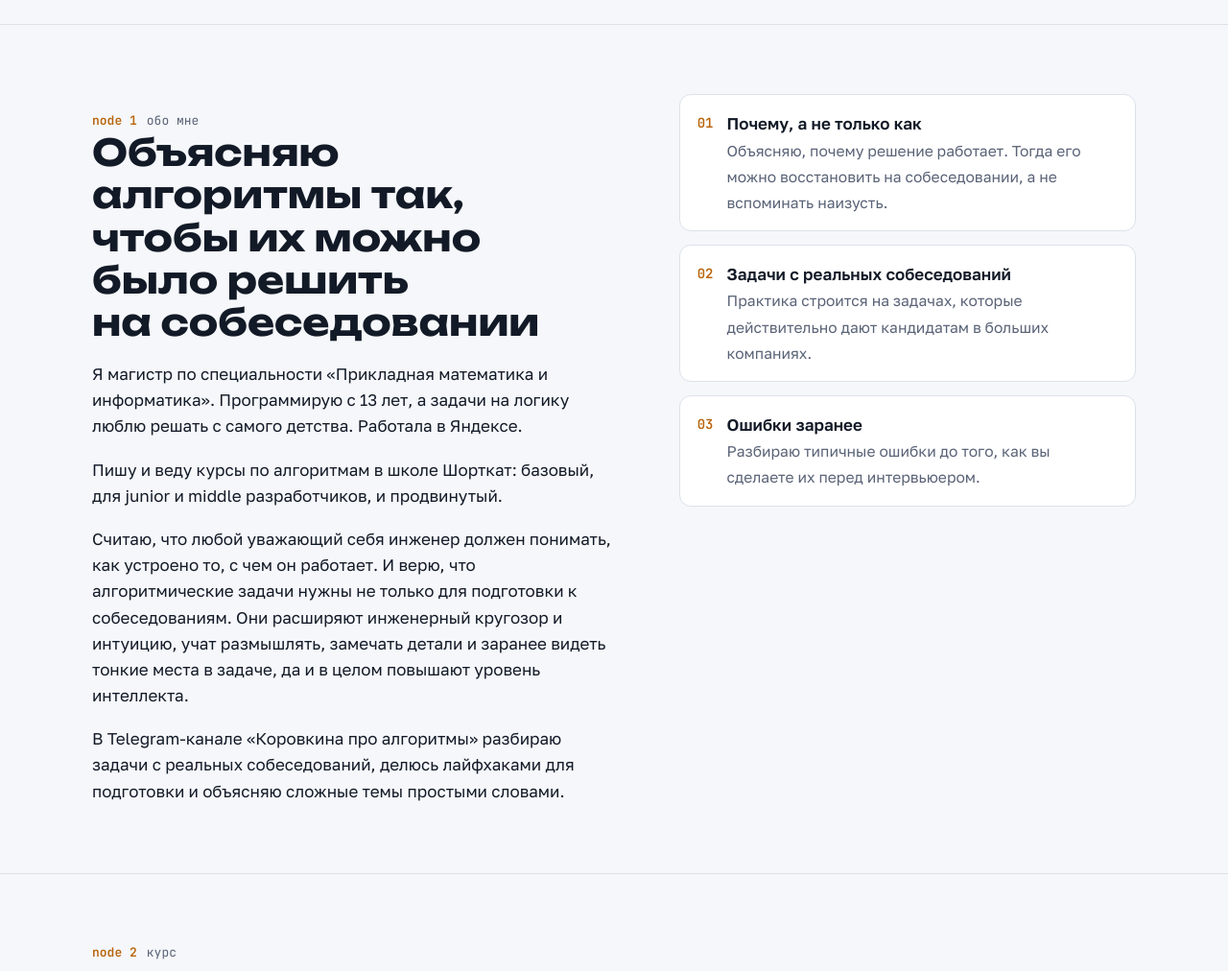
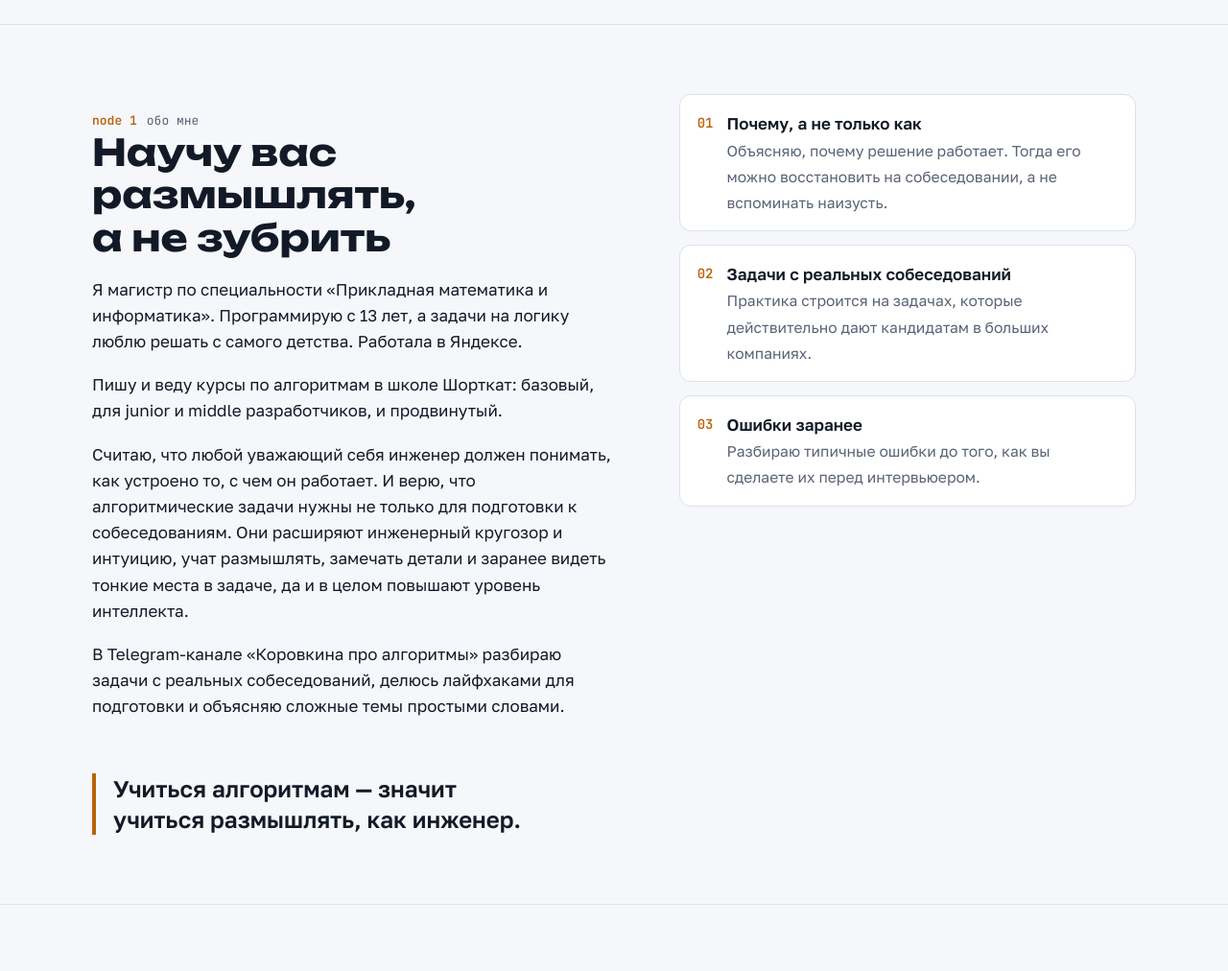
Before and after one commit to korovkina/korovkina-site, a plain HTML site: page index.html in a window 1280 px wide. Shown: the part 760-1772 px from the top of the page at 96% size. Drawn offline with Linux system fonts and the light colour scheme.

Commit message:
Обо мне: короткий заголовок и фраза под блоком
Co-Authored-By: Claude Code <noreply@anthropic.com>

```diff
--- a/index.html
+++ b/index.html
@@ -80,7 +80,7 @@
       <div class="wrap grid-2">
         <div class="prose">
           <p class="section-label"><b>node 1</b> обо мне</p>
-          <h2 id="about-title">Объясняю алгоритмы так, чтобы их можно было решить на собеседовании</h2>
+          <h2 id="about-title">Научу вас размышлять, а не зубрить</h2>
           <p>Я магистр по специальности «Прикладная математика и информатика». Программирую с 13 лет, а задачи на логику люблю решать с самого детства. Работала в Яндексе.</p>
           <p>Пишу и веду курсы по алгоритмам в школе Шорткат: базовый, для junior и middle разработчиков, и продвинутый.</p>
           <p>Считаю, что любой уважающий себя инженер должен понимать, как устроено то, с чем он работает. И верю, что алгоритмические задачи нужны не только для подготовки к собеседованиям. Они расширяют инженерный кругозор и интуицию, учат размышлять, замечать детали и заранее видеть тонкие места в задаче, да и в целом повышают уровень интеллекта.</p>
@@ -91,6 +91,9 @@
           <li><span class="k">02</span><div><strong>Задачи с реальных собеседований</strong><span class="t">Практика строится на задачах, которые действительно дают кандидатам в больших компаниях.</span></div></li>
           <li><span class="k">03</span><div><strong>Ошибки заранее</strong><span class="t">Разбираю типичные ошибки до того, как вы сделаете их перед интервьюером.</span></div></li>
         </ul>
+      </div>
+      <div class="wrap">
+        <p class="motto">Учиться алгоритмам — значит учиться размышлять, как инженер.</p>
       </div>
     </section>
 
--- a/styles.css
+++ b/styles.css
@@ -355,3 +355,6 @@ h2 { font-size: clamp(1.6rem, 3.6vw, 2.4rem); line-height: 1.15; }
   .hero-photo { order: -1; width: min(240px, 70%); }
 }
 .talk-info .talk-date { font-family: var(--f-mono, monospace); font-size: 0.8125rem; letter-spacing: 0.04em; color: var(--muted); order: -1; }
+
+/* фраза под блоком «Обо мне» */
+.motto { margin: clamp(32px, 5vw, 56px) 0 0; padding-left: 18px; border-left: 4px solid var(--ptr); font-weight: 700; font-size: clamp(1.2rem, 2.2vw, 1.5rem); line-height: 1.35; text-wrap: balance; max-width: 40ch; }
```
Also changed, not shown: en/index.html (+4 -1 lines).
